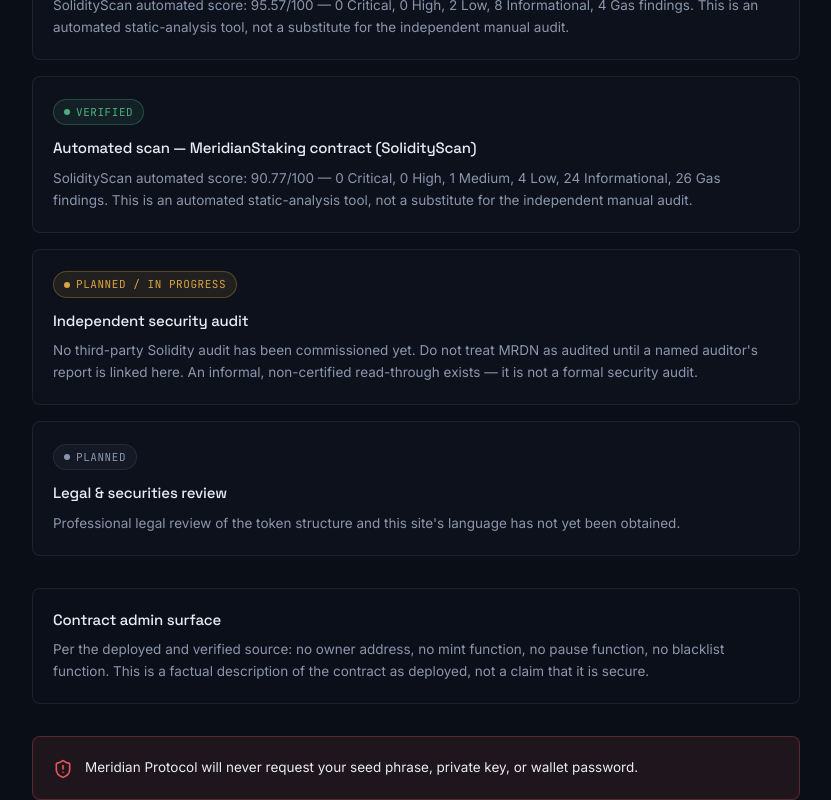
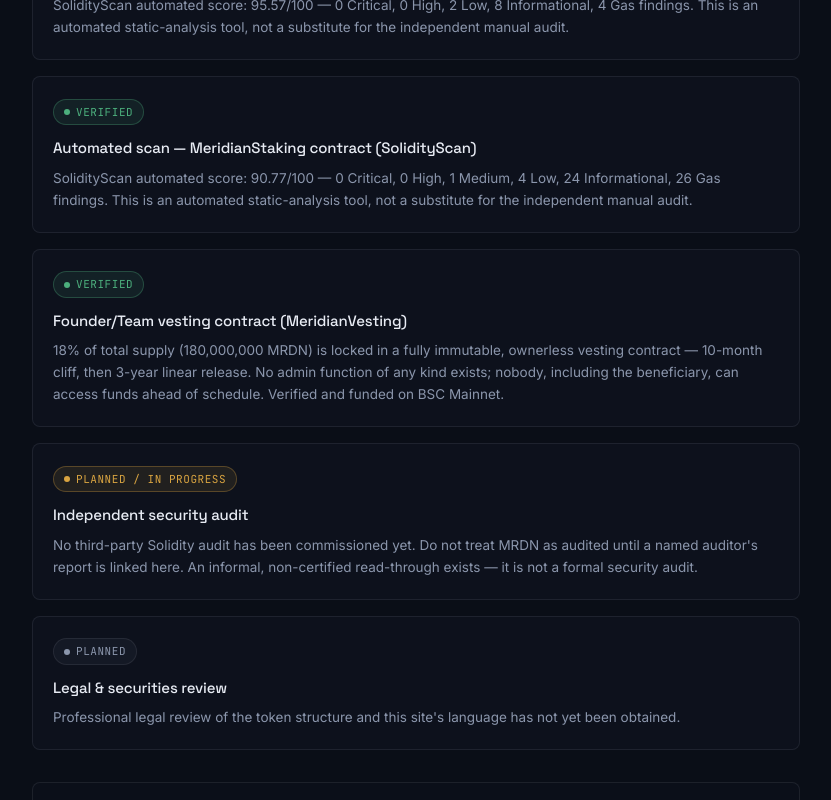
Before and after one commit to AuthorFarhanFaiz/MeridianProtocol-OfficialWebsite, a React (Vite) app: page /security in a window 1280 px wide. Shown: the part 574-1374 px from the top of the page, without its empty margins (224-1055 px from the left). Built offline with nearby package versions, Linux system fonts and the light colour scheme.

Commit message:
Update security.ts

```diff
--- a/src/data/security.ts
+++ b/src/data/security.ts
@@ -28,6 +28,13 @@ export const SECURITY_ITEMS: SecurityItem[] = [
       "SolidityScan automated score: 90.77/100 — 0 Critical, 0 High, 1 Medium, 4 Low, 24 Informational, 26 Gas findings. This is an automated static-analysis tool, not a substitute for the independent manual audit.",
   },
   {
+    id: "vesting-verification",
+    status: "VERIFIED",
+    title: "Founder/Team vesting contract (MeridianVesting)",
+    description:
+      "18% of total supply (180,000,000 MRDN) is locked in a fully immutable, ownerless vesting contract — 10-month cliff, then 3-year linear release. No admin function of any kind exists; nobody, including the beneficiary, can access funds ahead of schedule. Verified and funded on BSC Mainnet.",
+  },
+  {
     id: "audit",
     status: "PLANNED / IN PROGRESS",
     title: "Independent security audit",
```
